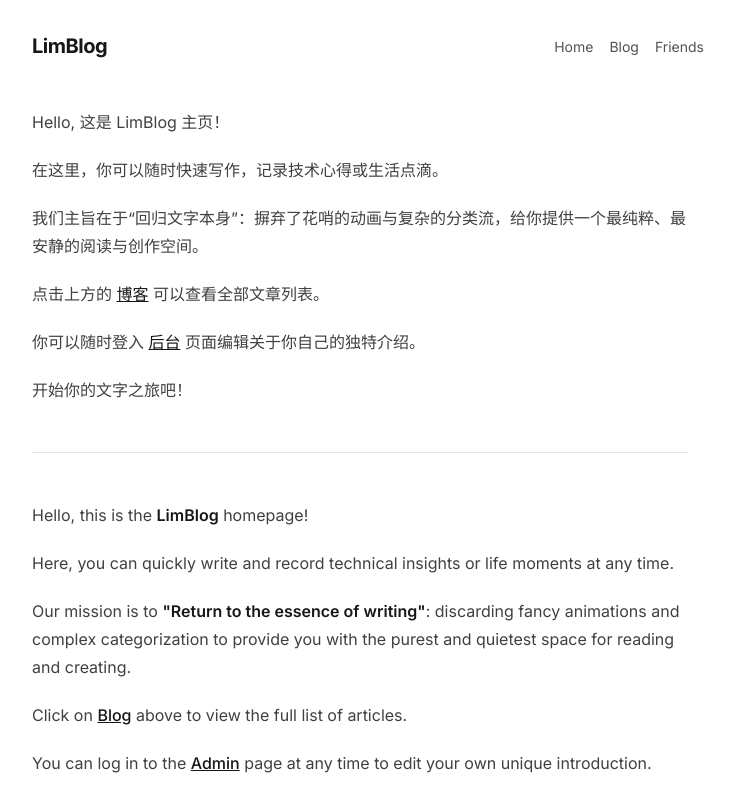
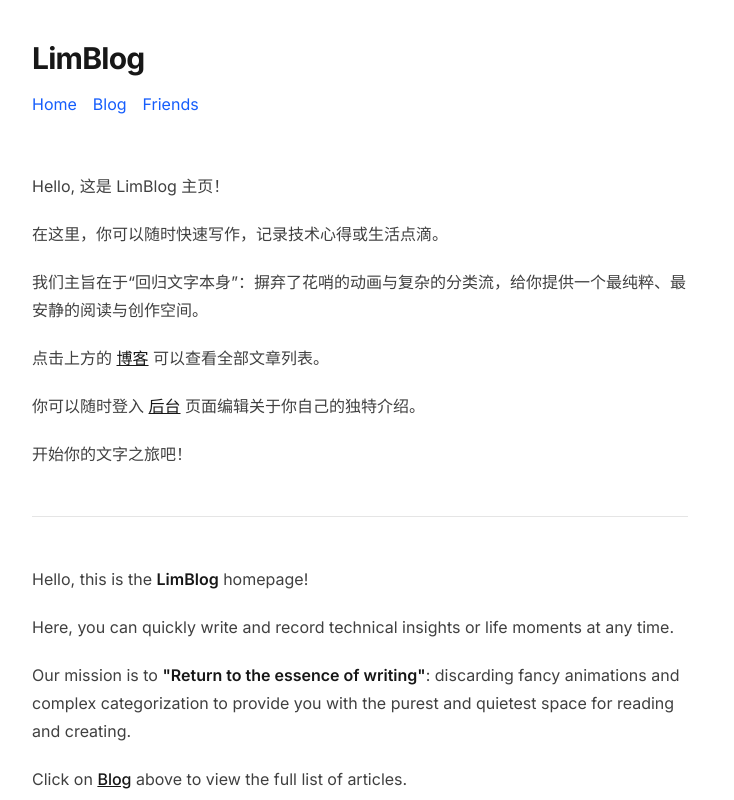
Before and after one commit to ifndf/limblog, a Next.js app: page / in a window 1280 px wide. Shown: the top 800 px of the page, without its empty margins (272-1006 px from the left). Built offline with nearby package versions, Linux system fonts and the light colour scheme; no server answers; the database is empty.

Commit message:
style: finalize header styling to match Bear Blog layout (stacked title and blue links)

```diff
--- a/src/app/layout.tsx
+++ b/src/app/layout.tsx
@@ -35,31 +35,31 @@ export default async function RootLayout({
     <html lang="zh" suppressHydrationWarning>
       <body className={`${inter.className} min-h-screen flex flex-col antialiased`}>
         <ThemeProvider attribute="class" defaultTheme="dark" forcedTheme="dark">
-          <header className="py-8 px-5 lg:px-0">
-            <div className="max-w-2xl mx-auto flex flex-col sm:flex-row sm:items-center justify-between gap-4">
-              <Link href="/" className="text-xl font-bold tracking-tight">
+          <header className="py-10 px-5 lg:px-0">
+            <div className="max-w-2xl mx-auto">
+              <Link href="/" className="text-3xl font-bold tracking-tight block mb-4">
                 {blogName}
               </Link>
               <nav className="flex gap-4 items-center flex-wrap">
-                <Link href="/" className="hover:underline text-sm text-neutral-600 dark:text-neutral-400 relative top-px">
+                <Link href="/" className="text-blue-600 dark:text-blue-400 hover:underline text-base">
                   Home
                 </Link>
-                <Link href="/blog" className="hover:underline text-sm text-neutral-600 dark:text-neutral-400 relative top-px">
+                <Link href="/blog" className="text-blue-600 dark:text-blue-400 hover:underline text-base">
                   Blog
                 </Link>
-                <Link href="/friends" className="hover:underline text-sm text-neutral-600 dark:text-neutral-400 relative top-px">
+                <Link href="/friends" className="text-blue-600 dark:text-blue-400 hover:underline text-base">
                   Friends
                 </Link>
                 {session && (
-                  <>
-                    <Link href="/new" className="hover:underline text-sm text-neutral-600 dark:text-neutral-400 relative top-px">
-                      New Post
+                  <div className="flex gap-4 items-center border-l border-neutral-300 dark:border-neutral-700 ml-2 pl-4">
+                    <Link href="/new" className="text-neutral-500 hover:text-neutral-900 dark:hover:text-neutral-100 text-sm">
+                      New
                     </Link>
-                    <Link href="/settings" className="hover:underline text-sm text-neutral-600 dark:text-neutral-400 relative top-px">
+                    <Link href="/settings" className="text-neutral-500 hover:text-neutral-900 dark:hover:text-neutral-100 text-sm">
                       Settings
                     </Link>
                     <LogoutButton />
-                  </>
+                  </div>
                 )}
               </nav>
             </div>
```
